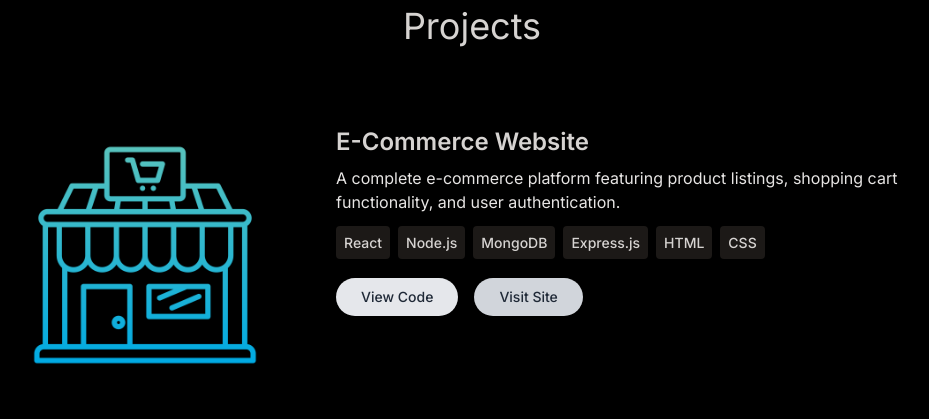
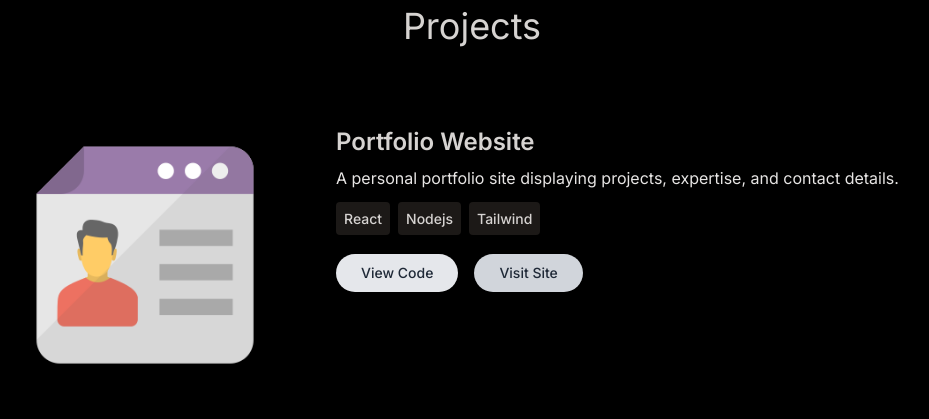
Before and after one commit to PedroMJK/my-portfolio-web, a React (Vite) app: page / in a window 1280 px wide. Shown: the part 1600-2019 px from the top of the page, without its empty margins (168-1097 px from the left). Built offline with nearby package versions, Linux system fonts and the light colour scheme.

Commit message:
uptade projects

```diff
--- a/src/constants/index.js
+++ b/src/constants/index.js
@@ -1,4 +1,4 @@
-import project1 from "../assets/projects/ecommerce_image.png";
+// import project1 from "../assets/projects/ecommerce_image.png";
 import project2 from "../assets/projects/portfolio_image.png";
 import project3 from "../assets/projects/login_image.png";
 import project4 from "../assets/projects/anime_image.ico";
@@ -20,16 +20,6 @@ export const EXPERIENCES = [
 ];
 
 export const PROJECTS = [
-  {
-    title: "E-Commerce Website",
-    image: project1,
-    description:
-      "A complete e-commerce platform featuring product listings, shopping cart functionality, and user authentication.",
-    technologies: ["React", "Node.js", "MongoDB" , "Express.js", "HTML", "CSS"],
-    githubLink: "https://github.com/PedroMJK/Full_Stack_Ecommerce-react-nodejs",
-    websiteLink: "https://task-management-app.com",
-  },
-
   {
     title: "Portfolio Website",
     image: project2,
```
Also changed, not shown: src/assets/projects/ecommerce_image.png (deleted).
